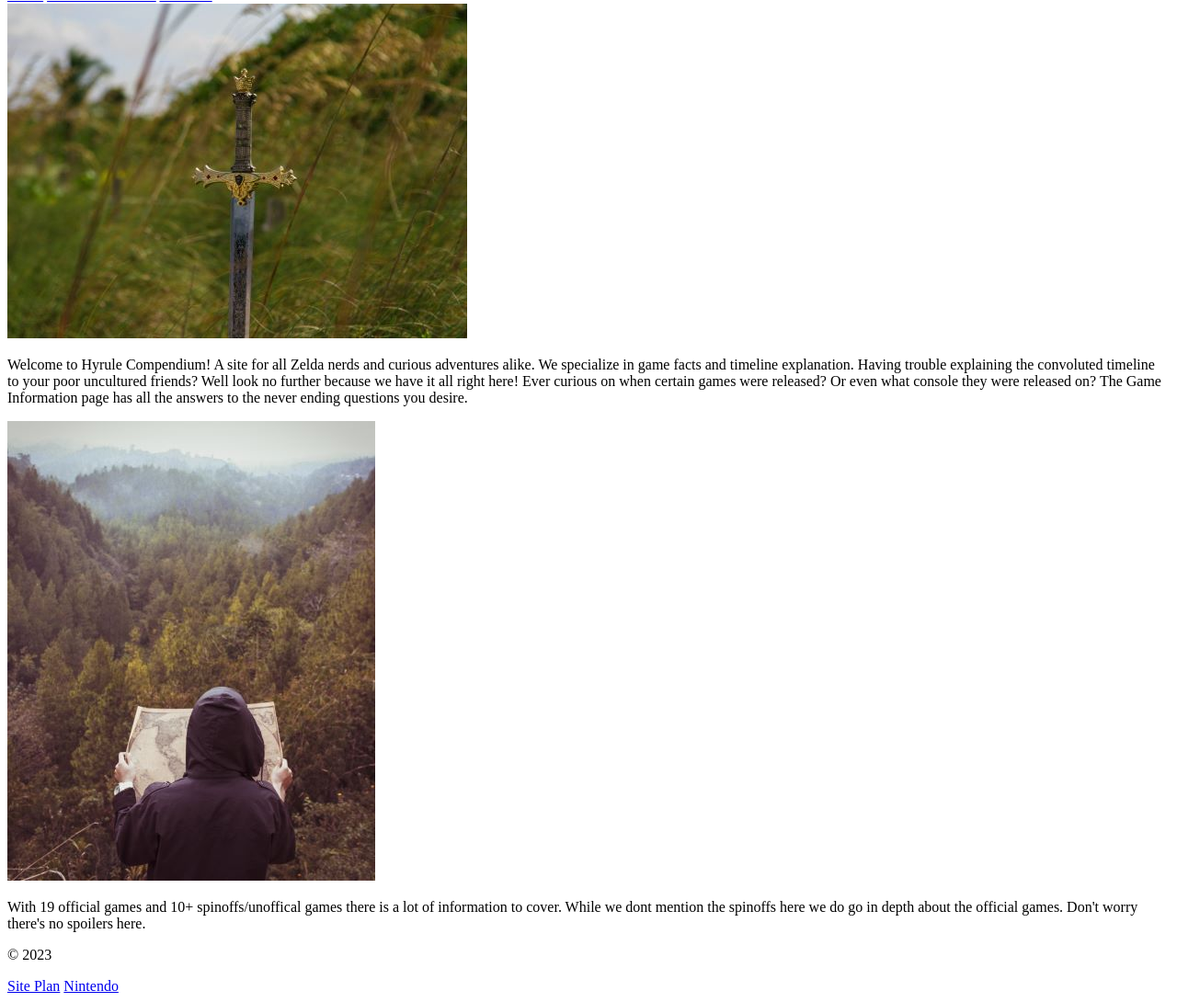
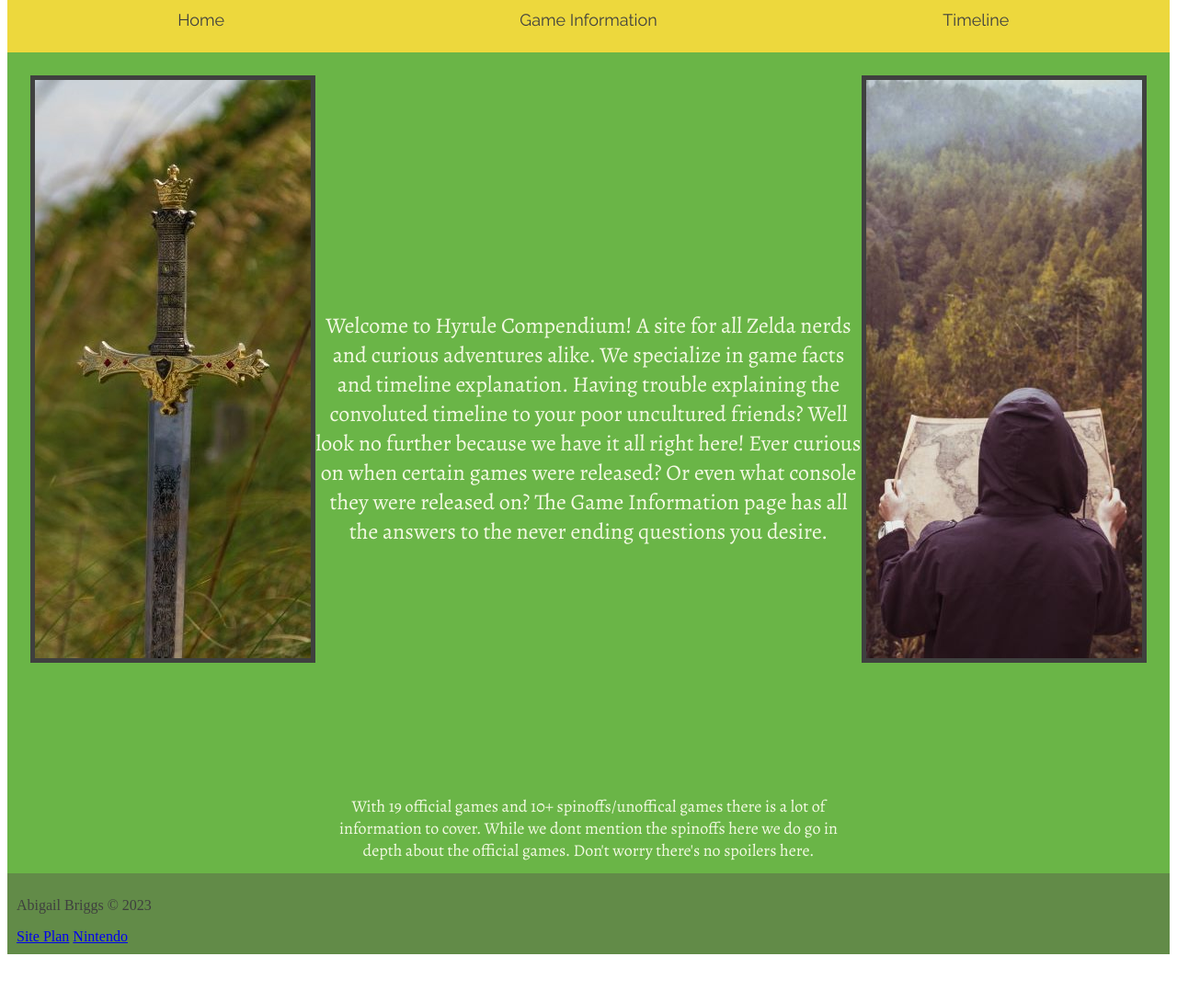
Before and after one commit to ahbriggs-byui/wdd130, a plain HTML site: page zelda/index.html in a window 1280 px wide. Shown: the part 176-1266 px from the top of the page at 92% size. After the commit the page ends 1222 px from the top, so only its background shows below. Drawn offline with nearby package versions, Linux system fonts and the light colour scheme.

Commit message:
home-page css

```diff
--- a/zelda/index.html
+++ b/zelda/index.html
@@ -3,11 +3,12 @@
 <head>
     <meta charset="UTF-8">
     <meta name="viewport" content="width=device-width, initial-scale=1.0">
-    <title>Document</title>
+    <title>Zelda Compendium</title>
+    <link rel="stylesheet" href="styles/styles.css">
 </head>
 <body>
     <header>
-        <img src="images/Hyrule Compendium-logos(green).jpg" alt="green-logo">
+        <img src="images/Hyrule Compendium-logos(green).jpg" class="green-logo" alt="Hyrule Compendium Logo">
         <nav>
             <a href="index.html">Home</a>
             <a href="game-info.html">Game Information</a>
@@ -16,18 +17,18 @@
 
     </header>
     <main class="home-main">
-        <img src="images/sword-meadow.jpg" alt="image for homepage">
-        <p>
+        <img class="swordmain" src="images/sword-long1.jpg" alt="image for homepage">
+        <p class="hp1">
             Welcome to Hyrule Compendium! A site for all Zelda nerds and curious adventures alike. We specialize in game facts and timeline explanation. Having trouble explaining the convoluted timeline to your poor uncultured friends? Well look no further because we have it all right here! Ever curious on when certain games were released? Or even what console they were released on? The Game Information page has all the answers to the never ending questions you desire.
         </p>
-        <img src="images/Woods-map.jpg" alt="Forest with Map">
-        <p>
+        <img class="mapmain" src="images/map-long1.jpg" alt="Forest with Map">
+        <p class="hp2">
             With 19 official games and 10+ spinoffs/unoffical games there is a lot of information to cover. While we dont mention the spinoffs here we do go in depth about the official games. Don't worry there's no spoilers here.
         </p>
 
     </main>
     <footer>
-        <p>&copy; 2023</p>
+        <p>Abigail Briggs &copy; 2023</p>
         <a href="site-plan.html">Site Plan</a>
         <a href="https://zelda.nintendo.com/">Nintendo</a>
     </footer>
--- a/zelda/styles/styles.css
+++ b/zelda/styles/styles.css
@@ -0,0 +1,83 @@
+@import url('https://fonts.googleapis.com/css2?family=Alegreya&family=Raleway&display=swap');
+
+/* standard page stuff */
+header{
+    background-color: #F3F9E3;
+}
+main{
+    background-color: #F3F9E3;
+}
+
+nav{
+    display: flex;
+    justify-content: space-around;
+    font-family: 'Raleway', sans-serif;
+    font-size: 18px;
+}
+nav a{
+    background-color: #EDD83D;
+    color: #3F403F;
+    padding: 25px;
+    flex: 1;
+    text-align: center;
+    text-decoration: none;
+}
+nav a:hover{
+    background-color: #628B48;
+    color: #F3F9E3;
+    padding: 25px;
+}
+footer{
+    background-color: #628B48;
+    color: #3F403F;
+    padding: 10px 10px;
+}
+footer a:hover{
+    background-color: #EDD83D;
+    color: #3F403F;
+    padding: 5px;
+}
+
+/* homepage */
+.home-main{
+    display: grid;
+    grid-template-columns: 1fr 2fr 1fr;
+    grid-template-rows: 1fr 1fr 1fr 75px;
+    background-color: #6AB547;
+    color: #F3F9E3;
+    padding: 25px;
+}
+.swordmain{
+    border: #3F403F solid 5px;
+    text-align: center;
+    margin: 0 auto;
+    grid-row: 1/4;
+}
+.mapmain{
+    border: #3F403F solid 5px;
+    text-align: center;
+    margin: 0 auto;
+    grid-row: 1/4;
+}
+.hp1{
+    color: #F3F9E3;
+    grid-row: 2/3;
+    font-size: 24px;
+    text-align: center;
+    margin: 0 auto;
+    font-family: 'Alegreya', 'serif';
+}
+.hp2{
+    color: #F3F9E3;
+    text-align: center;
+    margin: 0 auto;
+    grid-row: 4/5;
+    grid-column: 2/3;
+    font-size: 18px;
+    padding: 15px;
+    font-family: 'Alegreya', 'serif';
+}
+/* timeline */
+
+
+/* game-info */
```
Also changed, not shown: week11/accordion.css (added, +30 -0 lines), week11/accordion.html (added, +26 -0 lines), week11/accordion.js (added, +18 -0 lines), zelda/game-info.html (+1 -1 lines), zelda/timeline.html (+1 -1 lines), zelda/images/map-long.jpg (added), zelda/images/map-long1.jpg (added), zelda/images/sword-long1.jpg (added), 1 other file.
